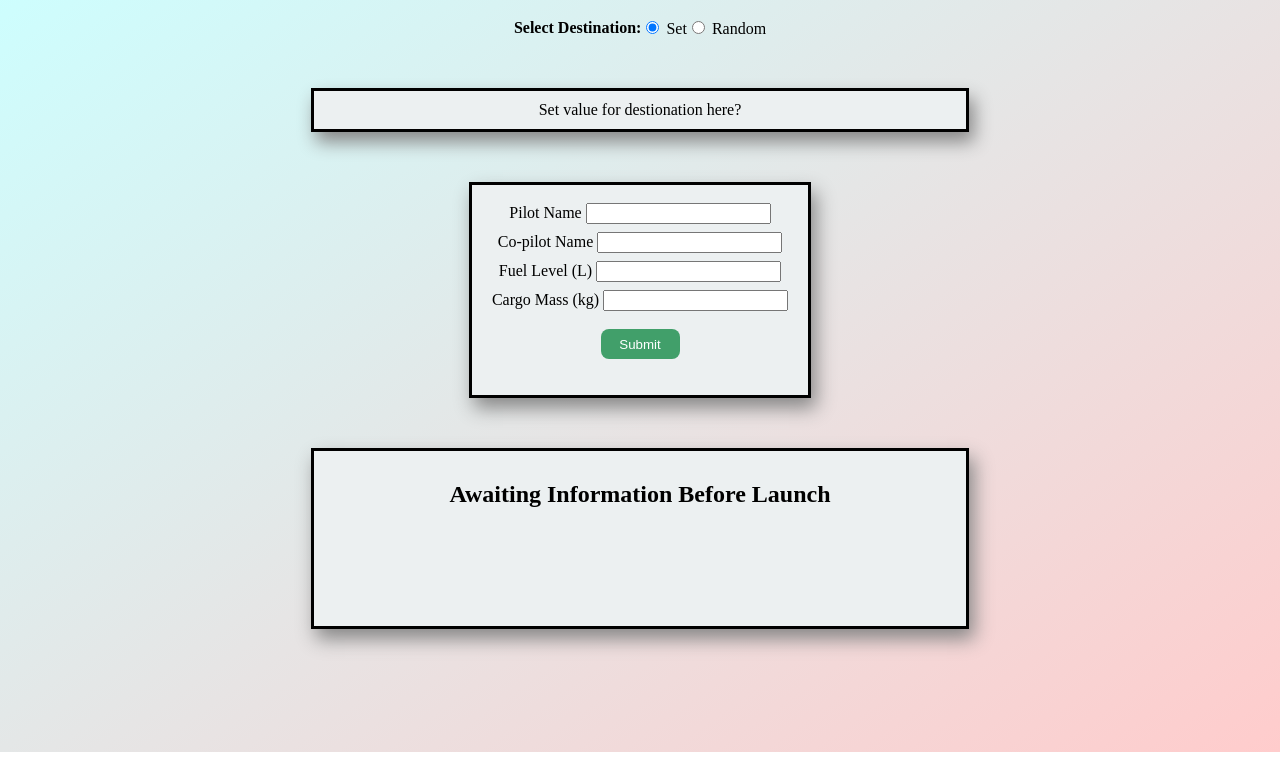
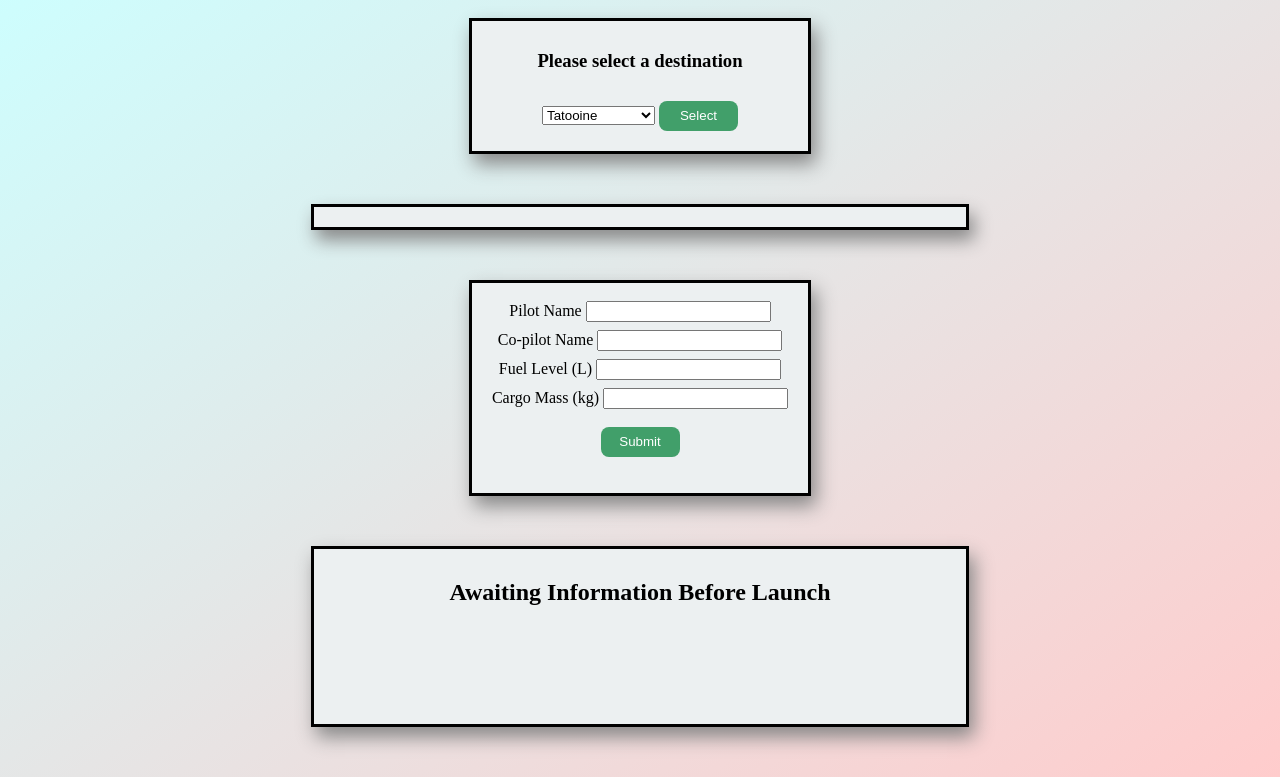
Before and after one commit to DDufner/LaunchChecklist, a plain HTML site: page index.html in a window 1280 px wide. Shown: the part 48-825 px from the top of the page. Before the commit the page ends 800 px from the top, so only its background shows below. Drawn offline with Linux system fonts and the light colour scheme; no server answers.

Commit message:
added drop down for destination selection, no random selection

```diff
--- a/index2.html
+++ b/index.html
@@ -10,16 +10,26 @@
 
 <body>
     <h1>Launch Checklist Form</h1>
-    <div style="display:flex; flex-direction: row; justify-content: center; align-items: center; margin: 8 0;">
-        <!--https://www.w3schools.com/js/js_switch.asp-->
-        <label><b>Select Destination:</b></label>
-        <label><input type="radio" name="destination" radioValue="set" checked>  Set  </label>
-        <label><input type="radio" name="destination" radioValue="random">  Random  </label>
+    <div>
+        <form id="destinationDropdown" action="">
+            <h3>Please select a destination</h3>
+            <select id="selectDestination">
+            <option value = 0 >Tatooine</option>
+            <option value = 1 >Pern</option>
+            <option value = 2 >Saturn/Titan</option>
+            <option value = 3 >Mars</option>
+            <option value = 4 >K2-18b</option>
+            <option value = 5 >Juniper/Europa</option>
+            <!--<option value = ((Math.random() * 6) +1)>Random</option>-->
+        </select>
+            <button type="button" onclick="setDestination()">Select</button>
+        </form>
     </div>
-    <div id="missionTarget">Set value for destionation here? </div>
+
+    <div id="missionTarget"></div>
     <!-- Fetch some planetary data -->
 
-    <div id="launchForm">
+    <div id="launchForm" style="align-self: center;">
         <form>
             <div style="display:flex; flex-direction: row; justify-content: center; align-items: center; margin: 8 0;">
                 <label>Pilot Name <input type="text" name="pilotName" id="pilotName"/></label>
--- a/script1.js
+++ b/script1.js
@@ -20,29 +20,24 @@ function randomizeDestination() {
 function setDestination() {
     fetch("https://handlers.education.launchcode.org/static/planets.json").then(function(response) {
         response.json().then(function(json) {
+            let destination = document.getElementById("selectDestination").value;
             const div = document.getElementById("missionTarget");
             div.innerHTML = `
+                            <h2>Destination</h2>
                             <ul>
-                            <li> Name: ${json[2].name} </li>
-                            <li> Diameter: ${json[2].diameter} </li>
-                            <li> Star: ${json[2].star} </li>
-                            <li> Distance from Earth: ${json[2].distance} </li>
-                            <li> Number of Moons: ${json[2].moons} </li>
+                            <li> Name: ${json[destination].name} </li>
+                            <li> Diameter: ${json[destination].diameter} </li>
+                            <li> Star: ${json[destination].star} </li>
+                            <li> Distance from Earth: ${json[destination].distance} </li>
+                            <li> Number of Moons: ${json[destination].moons} </li>
                             </ul>
-                            <img src="${json[2].image}">
+                            <img src="${json[destination].image}">
                             `;
         });
     });
 }
 
-//first attempt at switch code.  may not be best solution.
-function destinationToggle(radioValue) {
-    if (radioValue.value = "set") {
-        document.getElementById("MissionTarget").value = setDestination();
-    } else if (radioValue.value = "random") {
-        document.getElementById("MissionTarget").value = randomizeDestination();
-    }
-}
+
 
 function updateLaunchStatus() {
     let pilotNameInput = document.querySelector("input[name=pilotName]").value;
@@ -124,6 +119,16 @@ function validateEntry() {
     }
 }
 
+function showResults() {
+    var resultMessage = document.getElementById("launchStatusCheck");
+    if (resultMessage.style.display === "none") {
+        resultMessage.style.display = "block";
+    } else {
+        resultMessage.style.display = "none";
+        resultMessage.reset();
+    }
+}
+//
 window.addEventListener("load", function() {
     setDestination();
     let button = document.getElementById("formSubmit");
--- a/scriptK.js
+++ b/scriptK.js
@@ -54,7 +54,6 @@ function validateEntry() {
     let fuelLevelInput = document.querySelector("input[name=fuelLevel]");
     let cargoMassInput = document.querySelector("input[name=cargoMass]");
 
-
     if (pilotNameInput.value === "" || copilotNameInput.value === "" || fuelLevelInput.value === "" || cargoMassInput === "") {
         initialAlert("All fields are required!");
 
--- a/styles.css
+++ b/styles.css
@@ -25,8 +25,8 @@
 #launchForm {
     background-color: #ECF0F1;
     text-align: center;
+    width: 25%;
     margin: auto;
-            width: 25%;
     border: 3px solid black;
     padding: 10px;
     box-shadow: 5px 10px 18px #888888;
@@ -37,6 +37,16 @@
     text-align: center;
     margin: 50px auto;
     width: 50%;
+    border: 3px solid black;
+    padding: 10px;
+    box-shadow: 5px 10px 18px #888888;
+}
+
+#destinationDropdown {
+    background-color: #ECF0F1;
+    text-align: center;
+    width: 25%;
+    margin: auto;
     border: 3px solid black;
     padding: 10px;
     box-shadow: 5px 10px 18px #888888;
@@ -67,6 +77,8 @@
     height: 30px;
     margin: 10px 0;
 }
+
+
 /* The switch - the box around the slider */
 
 .switch {
```
Lines whose indentation alone changed are shown as unchanged.
